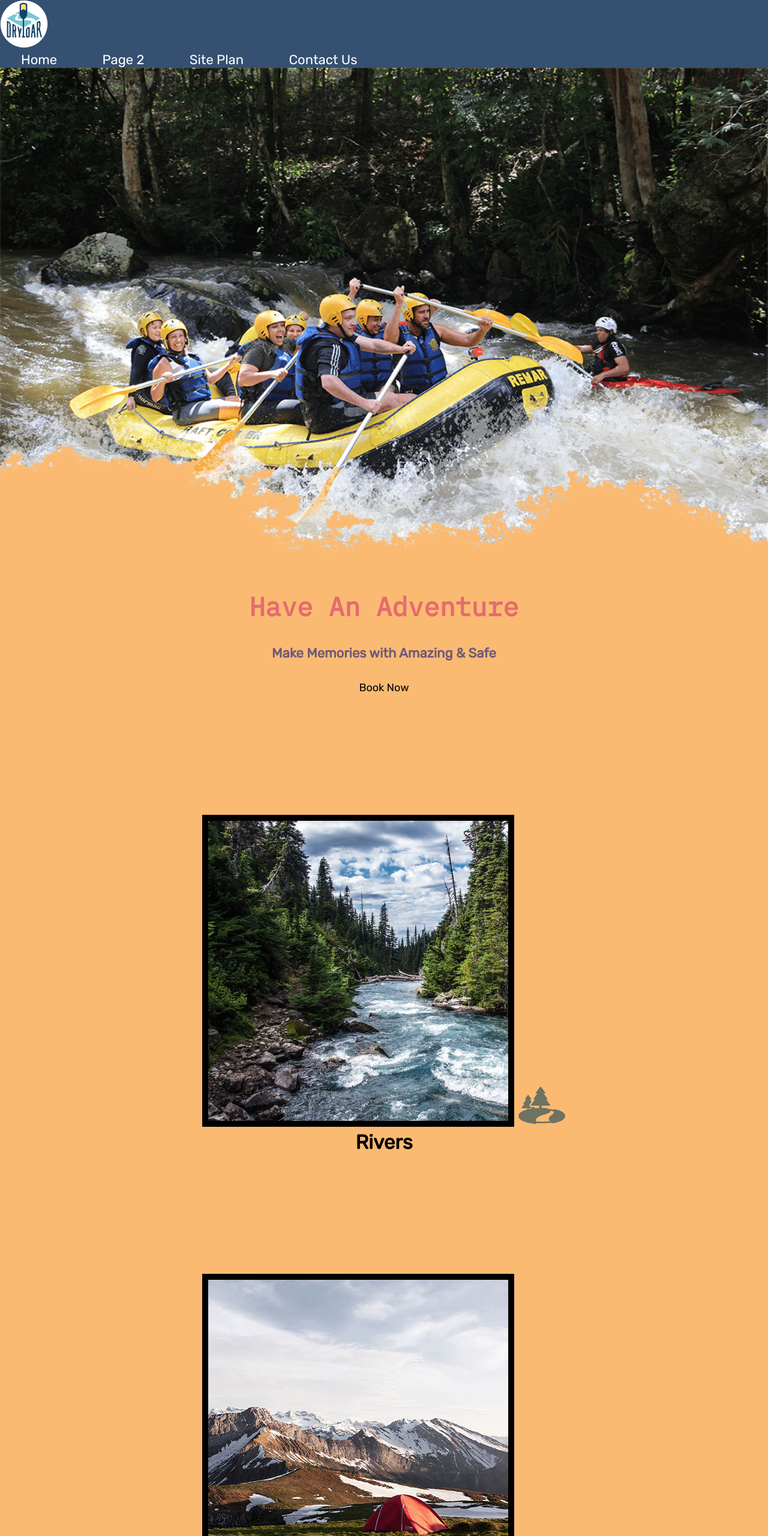
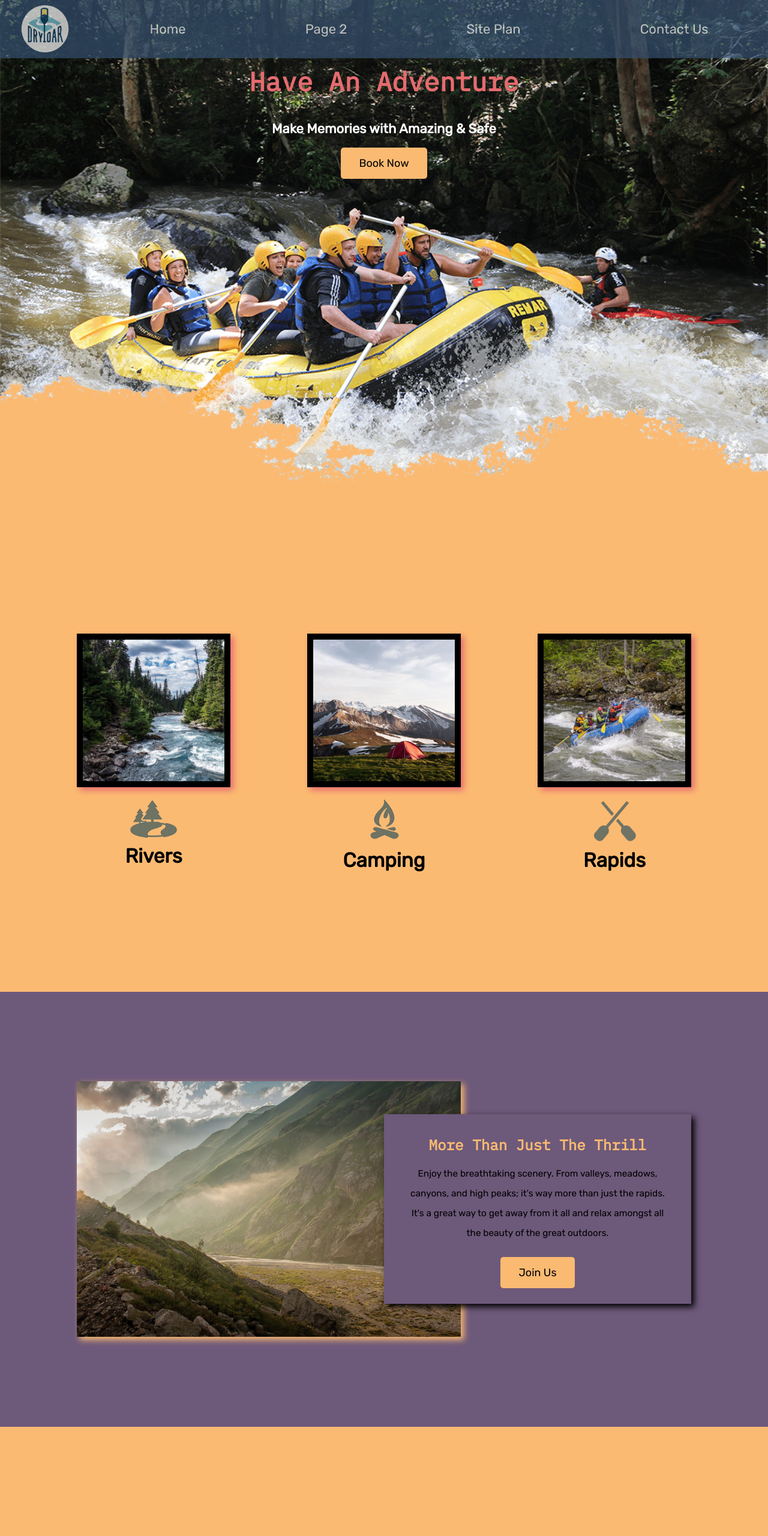
Before and after one commit to santirio/wdd130, a plain HTML site: page wwr/index.html in a window 1280 px wide. Shown: the top 2560 px of the page at 60% size. Drawn offline with Linux system fonts and the light colour scheme.

Commit message:
Changes for Week 07

```diff
--- a/wwr/styles/style.css
+++ b/wwr/styles/style.css
@@ -11,12 +11,30 @@ nav a {
 }
 #logo_link {
     padding-top: 5px;
+    justify-self: center;
+    align-self: center;
+}
+#hero {
+    display: grid;
+    grid-template-columns: 1fr 3fr 1fr;
+    margin-top: -100px;
+}
+#hero-box {
+    grid-column: 1/4;
+    grid-row: 1/3;
+    z-index: -1;
+}
+#hero-msg {
+    grid-column: 2/3;
+    grid-row: 1/2;
+    margin-top: 100px;
 }
 #hero-msg h1 {
     text-align: center;
 }
 #hero-msg h4 {
     text-align: center;
+    color:white;
 }
 .button-box {
     text-align: center;
@@ -27,6 +45,14 @@ main section {
 #background {
     height: 725px;
     background-color: #6d597a;
+    grid-column: 1/11;
+    grid-row: 4/9;
+}
+.mountains {
+    width: 100%;
+    grid-column: 2/7;
+    grid-row: 5/8;
+    box-shadow: 5px 5px 10px #fbba72;
 }
 body {
     background-color: #fbba72;
@@ -37,10 +63,21 @@ body {
 }
 header {
     background-color: #355070;
+    opacity: 70%;
+    display: grid;
+    grid-template-columns: 150px auto;
+}
+nav{
+    display: flex;
+    justify-content: space-around;
 }
 nav a:hover {
     background-color: #e56b6f;
     color: black;
+}
+.home-grid {
+    display:grid;
+    grid-template-columns: repeat(10, 1fr);
 }
 .book, .join {
     background-color: #fbba72;
@@ -59,12 +96,18 @@ nav a:hover {
     background-color: #6D597A;
     line-height: 1.5em;
     padding: 35px;
+    grid-column: 6/10;
+    grid-row: 6/7;
+    box-shadow: 5px 5px 10px black;
 }
 footer {
     background-color: #355070;
     color: white;
     padding: 25px 50px;
     margin-top: 200px;
+    display: flex;
+    justify-content: space-around;
+    align-items: center;
 }
 .home-title {
     color: #e56b6f;
@@ -79,12 +122,13 @@ h4 {
     color: #6d597a
 }
 .msg h2 {
-    color: black;
+    color: #fbba72;
+    font-size: 1.1em ;
     font-family: 'IBM Plex Mono', Georgia, Times, serif;
 }
 .msg p {
     color: black;
-    font-size: .8em;
+    font-size: .7em;
     padding-bottom: 15px;
 }
 footer a {
@@ -117,9 +161,72 @@ footer .social img {
 .rivers-card, .camping-card, .rapids-card {
     margin: 200px 0;
 }
+.rivers-card {
+    grid-column: 2/4;
+    grid-row: 2/3;
+}
+.camping-card {
+    grid-column: 5/7;
+    grid-row: 2/3;
+}
+.rapids-card {
+    grid-column: 8/10;
+    grid-row: 2/3;
+}
 .card-img {
     border: 10px solid black;
+    transition: transform .5s;
+    box-shadow: 5px 5px 10px #e56b6f;
+}
+.card-img:hover {
+    opacity: .6;
+    transform: scale(1.1);
+}
+.card-img, .mountains {
+    width: 100%;
 }
 main section img {
     box-sizing: border-box;
 }
+
+@media screen and (max-width: 900px) {
+    #hero, .home-grid {
+        display: block;
+        height: auto;
+    }
+    nav, footer {
+        flex-direction: column;
+    }
+    nav a {
+        display: block;
+        padding: 15px;
+    }
+    #hero {
+        margin-top: 0;
+    }
+    #hero-msg {
+        margin-top: 0;
+    }
+    #hero-msg h4 {
+        display: none;
+    }
+    .home-title {
+        font-size: 25px;
+        color: #6f7364;
+    }
+    .rivers-card, .camping-card, .rapids-card {
+        margin: 50px auto;
+        width: 60%;
+    }
+    #background {
+        display: none;
+    }
+    .mountains, .msg {
+        width: 80%;
+        display: block;
+        margin: 0 auto;
+    }
+    footer {
+        margin-top: 25px;
+    }
+}
```
Also changed, not shown: wwr/index.html (+1 -1 lines).
